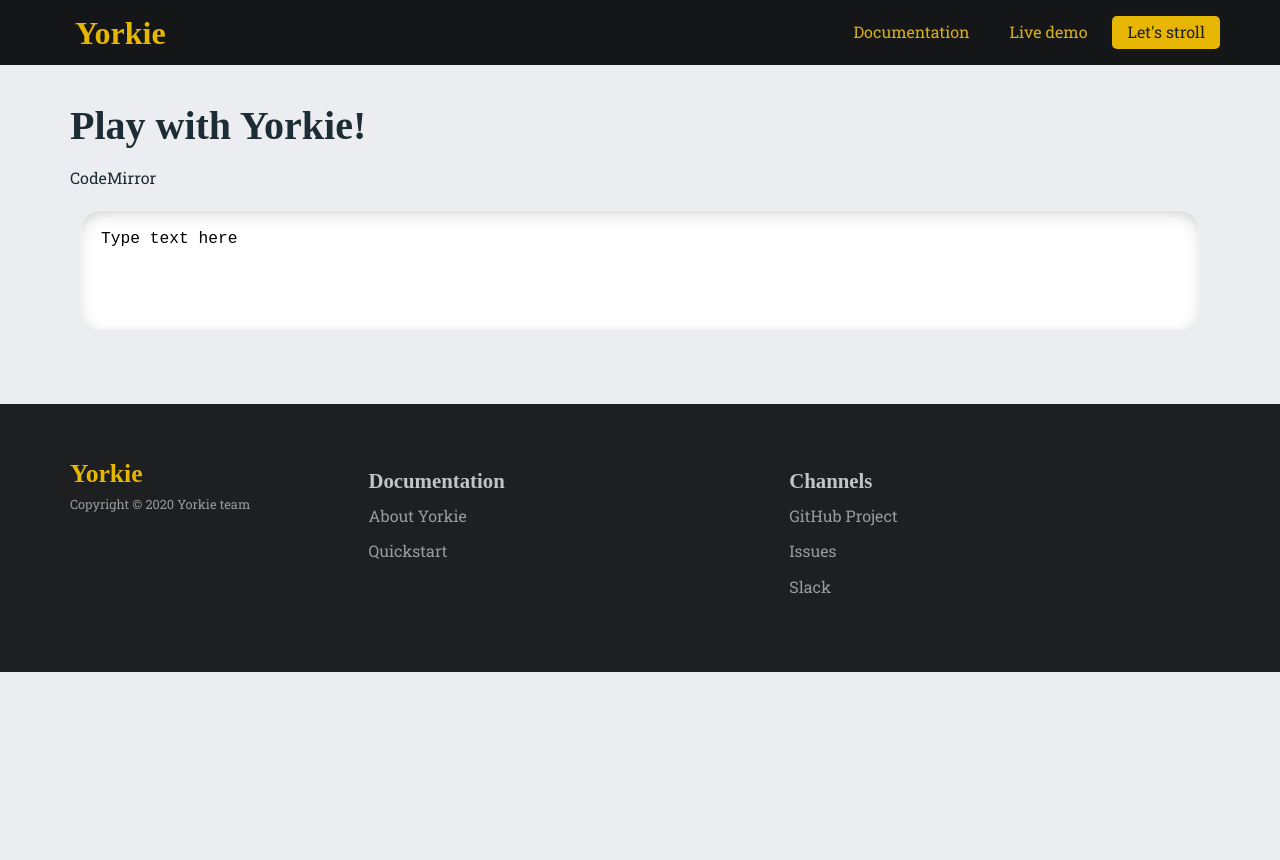
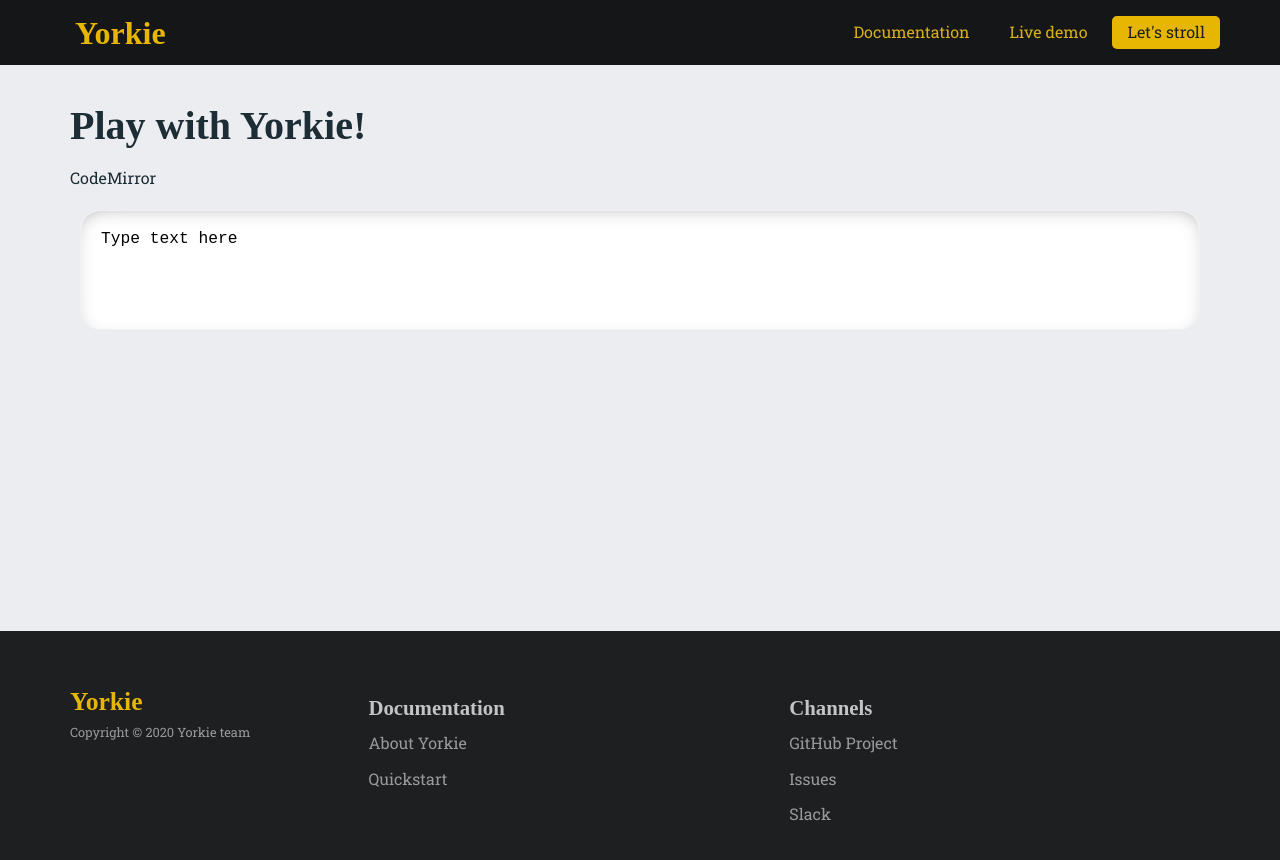
Before and after one commit to hackerwins/homepage-old, a Jekyll site: the page built from demo.md, in a window 1280 px wide. Shown: the top 860 px of the page. Built offline with Jekyll 4.4.1, drawn with Linux system fonts in a browser that asks for light colours; nearby versions of some CDN libraries; some web fonts are replaced; a script that is not in the unit is left out.

Commit message:
Apply sticky footer

```diff
--- a/_layouts/default.html
+++ b/_layouts/default.html
@@ -4,7 +4,9 @@
 </head>
 <body>
   {% include nav.html %}
-  {{ content }}
+  <section class="content">
+    {{ content }}
+  </section>
   {% include footer.html %}
 </body>
 </html>
--- a/css/main.scss
+++ b/css/main.scss
@@ -26,6 +26,9 @@
 }
 
 body {
+  display: flex;
+  min-height: 100vh;
+  flex-direction: column;
   background: $color-background;
   color: $color-content;
   font-family: $font-primary;
@@ -101,7 +104,9 @@
 }
 
 .content {
-  min-height: 100%;
+  flex: 1;
+  padding-top: 0;
+  padding-bottom: 4em;
 }
 
 section {
```
